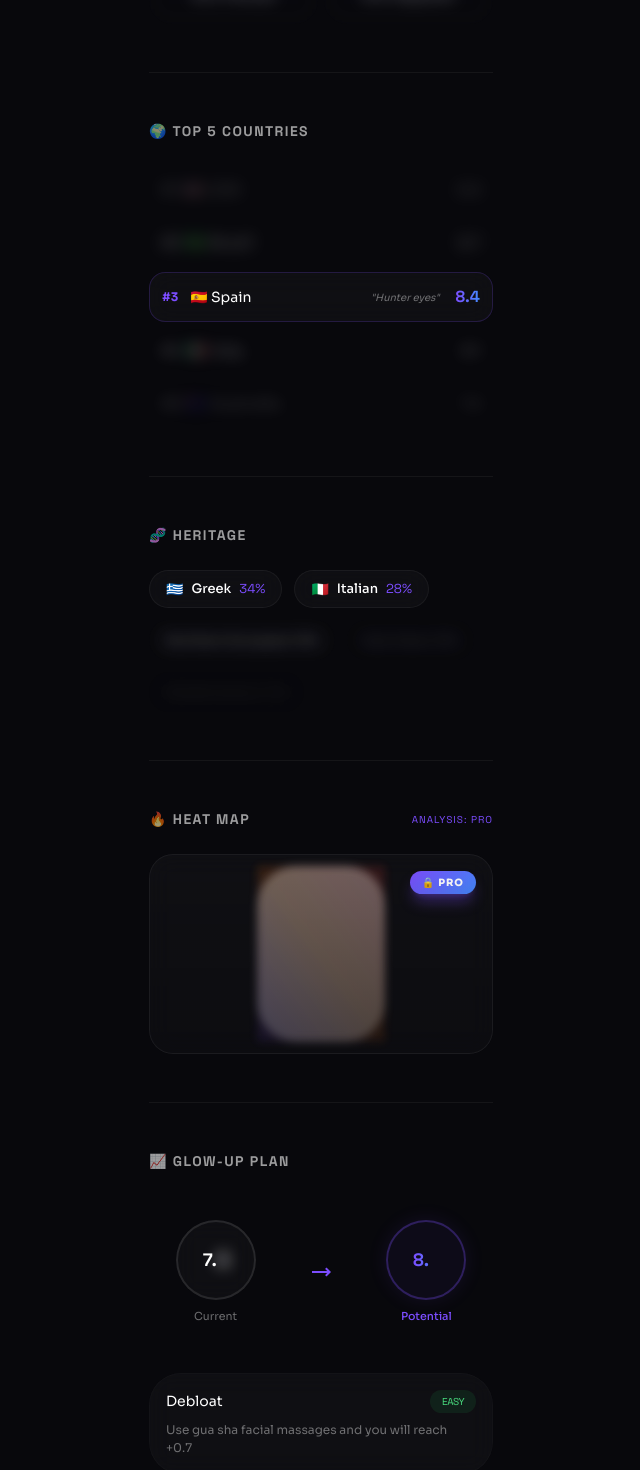
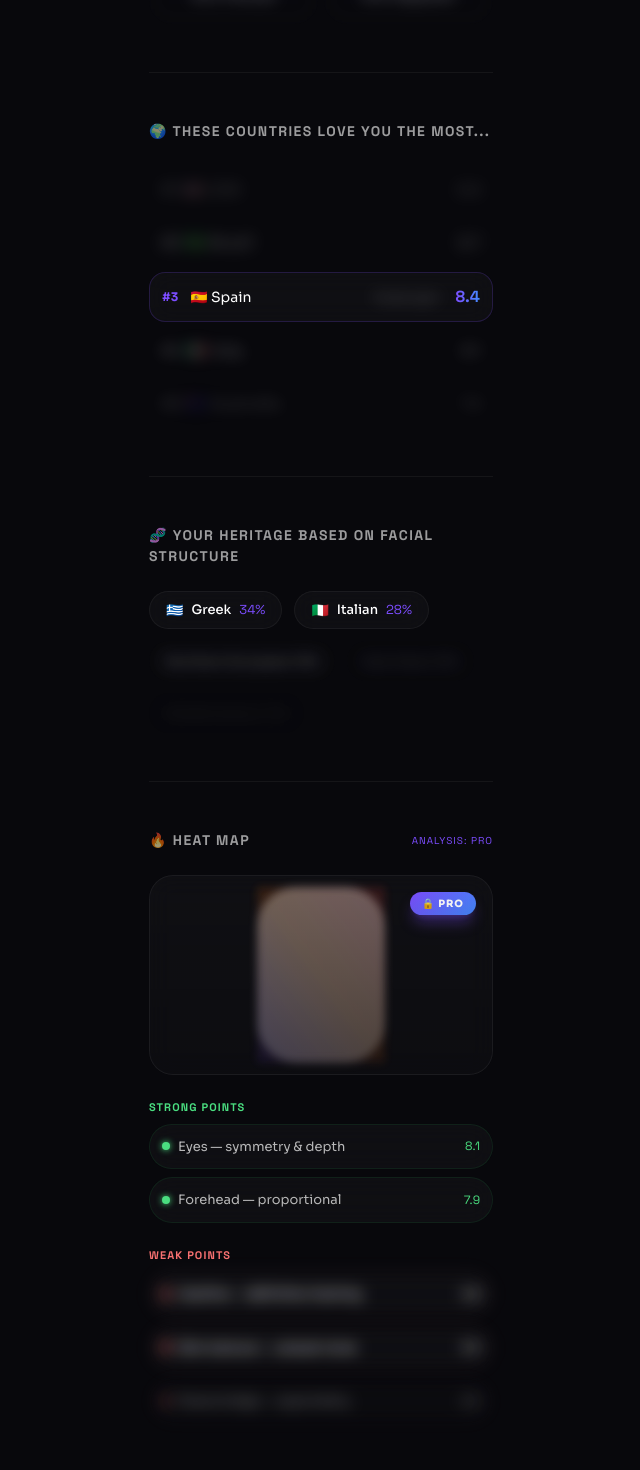
Before and after one commit to mjkunnen/facerank, a Next.js app: page /results in a window 1280 px wide. Shown: the part 540-2010 px from the top of the page, without its empty margins (319-959 px from the left). Built offline with nearby package versions, Linux system fonts and the light colour scheme; grey boxes are pictures that could not be loaded.

Commit message:
fix: rename sections, blur hunter eyes, add strong/weak points to heat map

```diff
--- a/src/app/results/page.tsx
+++ b/src/app/results/page.tsx
@@ -40,7 +40,7 @@ export default function ResultsPage() {
 
         {/* SECTION 2: YOUR BEST SCORES */}
         <section className="space-y-6">
-          <h3 className="text-[14px] font-bold font-label uppercase tracking-widest text-white/60">Your best scores</h3>
+          <h3 className="text-[14px] font-bold font-label uppercase tracking-widest text-white/60">Your facial analysis</h3>
           <div className="grid grid-cols-2 gap-[6px]">
             {/* Visible Stat */}
             <div className="glass-card p-4 rounded-xl border border-white/[0.02]">
@@ -86,7 +86,7 @@ export default function ResultsPage() {
 
         {/* SECTION 3: WORLD RANKINGS */}
         <section className="space-y-6 cursor-pointer" onClick={scrollToUnlock}>
-          <h3 className="text-[14px] font-bold font-label uppercase tracking-widest text-white/60">🌍 Top 5 Countries</h3>
+          <h3 className="text-[14px] font-bold font-label uppercase tracking-widest text-white/60">🌍 These countries love you the most...</h3>
           <div className="space-y-[5px]">
             <div className="flex items-center justify-between p-3 heavy-blur opacity-20">
               <span>#1 🇺🇸 USA</span>
@@ -102,7 +102,7 @@ export default function ResultsPage() {
                 <span className="text-[14px]">🇪🇸 Spain</span>
               </div>
               <div className="flex items-center gap-4">
-                <span className="text-[10px] opacity-40 italic">&quot;Hunter eyes&quot;</span>
+                <span className="text-[10px] opacity-40 italic heavy-blur">&quot;Hunter eyes&quot;</span>
                 <span className="font-label font-bold text-gradient">8.4</span>
               </div>
             </div>
@@ -121,7 +121,7 @@ export default function ResultsPage() {
 
         {/* SECTION 4: HERITAGE */}
         <section className="space-y-6 cursor-pointer" onClick={scrollToUnlock}>
-          <h3 className="text-[14px] font-bold font-label uppercase tracking-widest text-white/60">🧬 Heritage</h3>
+          <h3 className="text-[14px] font-bold font-label uppercase tracking-widest text-white/60">🧬 Your heritage based on facial structure</h3>
           <div className="flex flex-wrap gap-3">
             <div className="px-4 py-2 glass-card rounded-full flex items-center gap-2 border border-white/5">
               <span className="text-sm">🇬🇷</span>
@@ -167,6 +167,39 @@ export default function ResultsPage() {
             {/* PRO Badge */}
             <div className="absolute top-4 right-4 bg-gradient-cta px-3 py-1 rounded-full text-[10px] font-black tracking-widest uppercase shadow-lg shadow-primary/40">
               🔒 PRO
+            </div>
+          </div>
+          {/* Strong Points */}
+          <div className="space-y-2">
+            <p className="text-[11px] font-label text-green-400 uppercase tracking-widest font-bold">Strong points</p>
+            <div className="flex items-center gap-2 p-3 glass-card rounded-xl border border-green-500/10">
+              <div className="w-2 h-2 rounded-full bg-green-400 shadow-[0_0_6px_#4ADE80]"></div>
+              <span className="text-[13px] text-white/70">Eyes — symmetry &amp; depth</span>
+              <span className="text-[12px] font-label text-green-400 ml-auto">8.1</span>
+            </div>
+            <div className="flex items-center gap-2 p-3 glass-card rounded-xl border border-green-500/10">
+              <div className="w-2 h-2 rounded-full bg-green-400 shadow-[0_0_6px_#4ADE80]"></div>
+              <span className="text-[13px] text-white/70">Forehead — proportional</span>
+              <span className="text-[12px] font-label text-green-400 ml-auto">7.9</span>
+            </div>
+          </div>
+          {/* Weak Points (blurred) */}
+          <div className="space-y-2">
+            <p className="text-[11px] font-label text-red-400 uppercase tracking-widest font-bold">Weak points</p>
+            <div className="flex items-center gap-2 p-3 glass-card rounded-xl border border-red-500/10 heavy-blur">
+              <div className="w-2 h-2 rounded-full bg-red-400"></div>
+              <span className="text-[13px]">Jawline — definition lacking</span>
+              <span className="text-[12px] font-label ml-auto">5.8</span>
+            </div>
+            <div className="flex items-center gap-2 p-3 glass-card rounded-xl border border-red-500/10 heavy-blur">
+              <div className="w-2 h-2 rounded-full bg-red-400"></div>
+              <span className="text-[13px]">Skin texture — uneven tone</span>
+              <span className="text-[12px] font-label ml-auto">6.2</span>
+            </div>
+            <div className="flex items-center gap-2 p-3 glass-card rounded-xl border border-red-500/10 heavy-blur opacity-50">
+              <div className="w-2 h-2 rounded-full bg-red-400"></div>
+              <span className="text-[13px]">Nose bridge — asymmetry</span>
+              <span className="text-[12px] font-label ml-auto">6.0</span>
             </div>
           </div>
         </section>
```
